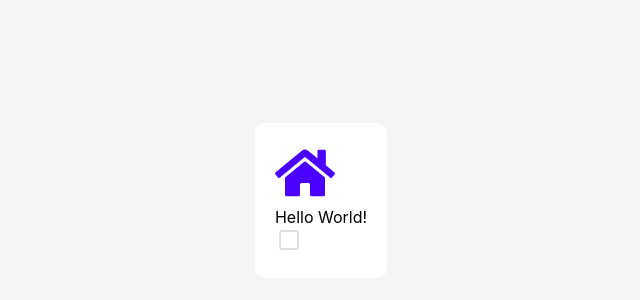
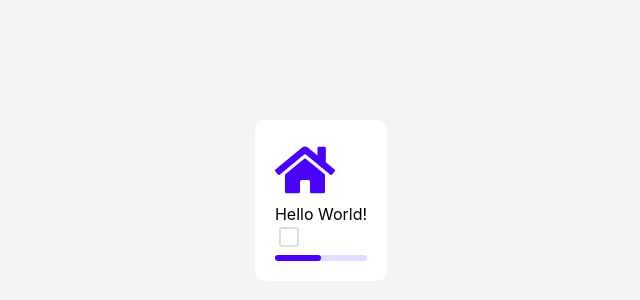
Before and after one commit to cerciber/video-manager-frontend, a React (Create React App) app: page / in a window 1280 px wide. Shown: the part 200-500 px from the top of the page, without its empty margins (319-959 px from the left). Built offline with nearby package versions, Linux system fonts and the light colour scheme.

Commit message:
feat: Progress bar atom

```diff
--- a/src/App.css
+++ b/src/App.css
@@ -4,6 +4,11 @@
   --tertiary-color: #0e0909;
   --quaternary-color: #f4f4f4;
   --quinary-color: #dddddd;
+  --senary-color: #dedeff;
+  --septenary-color: #00000000;
+  --octonary-color: #00000000;
+  --nonary-color: #00000000;
+  --denary-color: #00000000;
 }
 
 body {
--- a/src/App.jsx
+++ b/src/App.jsx
@@ -4,6 +4,7 @@ import Icon from './components/atoms/Icon/Icon';
 import Label from './components/atoms/Label/Label';
 import Card from './components/atoms/Card/Card';
 import CheckBox from './components/atoms/CheckBox/CheckBox';
+import ProgressBar from './components/atoms/ProgressBar/ProgressBar';
 
 function App() {
   return (
@@ -12,8 +13,8 @@ function App() {
         <Icon icon={FaHome} type={'main-logo'} />
         <br></br>
         <Label text={'Hello World!'} type={'item'} />
-        <br></br>
         <CheckBox type={'default'}></CheckBox>
+        <ProgressBar percentage={50} type={'default'}></ProgressBar>
       </Card>
     </main>
   );
--- a/src/components/atoms/CheckBox/CheckBox.css
+++ b/src/components/atoms/CheckBox/CheckBox.css
@@ -1,6 +1,4 @@
-.checkbox {
-
-}
+/* .checkbox {} */
 
 .checkbox label {
     font-size: 20px;
--- /dev/null
+++ b/src/components/atoms/ProgressBar/ProgressBar.css
@@ -0,0 +1,13 @@
+.progress-bar {
+    width: 100%;
+    height: 6px;
+    background-color: var(--senary-color);
+    border-radius: 10px;
+    overflow: hidden;
+  }
+
+  .progress-bar__inner {
+    height: 100%;
+    background-color: var(--primary-color);
+    border-radius: 0 5px 5px 0;
+  }
--- /dev/null
+++ b/src/components/atoms/ProgressBar/ProgressBar.jsx
@@ -0,0 +1,12 @@
+import React from 'react';
+import './ProgressBar.css';
+
+function ProgressBar({ percentage, type }) {
+  return (
+    <div className="progress-bar">
+      <div className="progress-bar__inner" style={{ width: `${percentage}%` }}></div>
+    </div>
+  );
+}
+
+export default ProgressBar;
```
